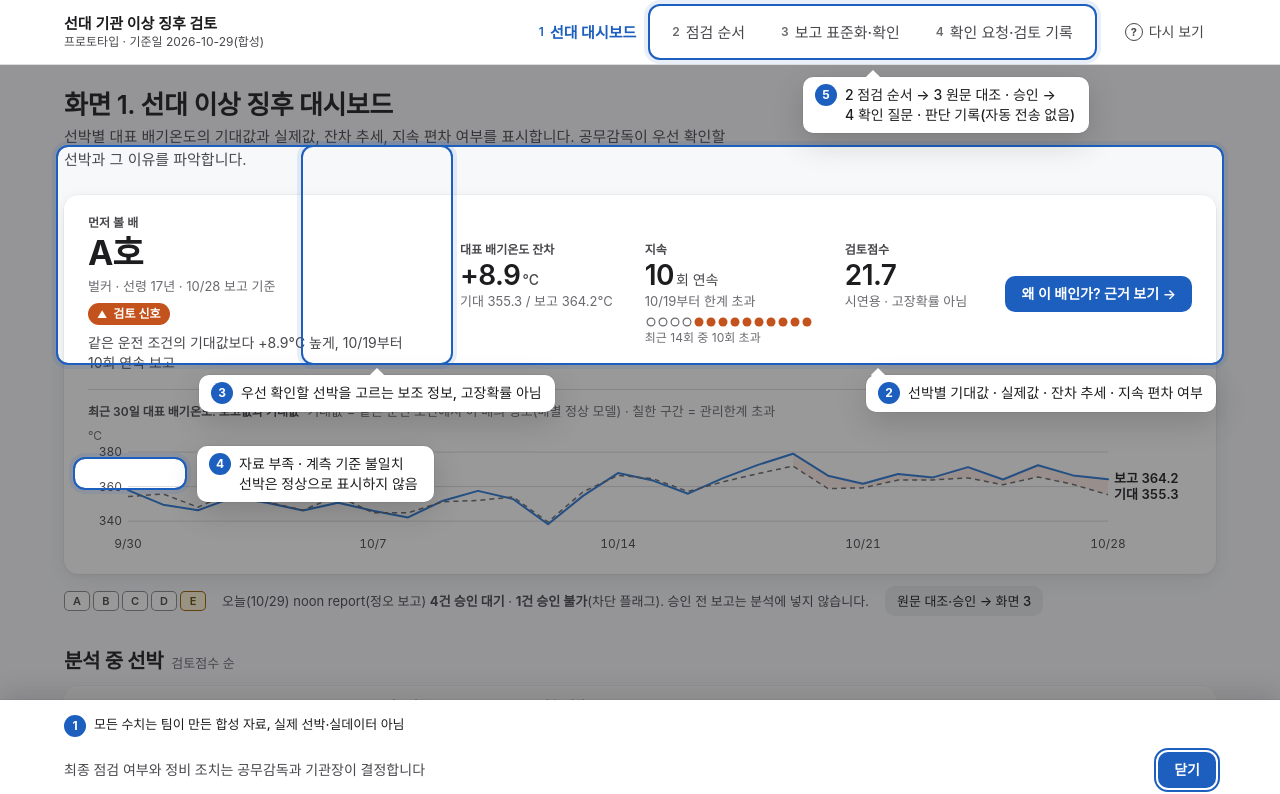
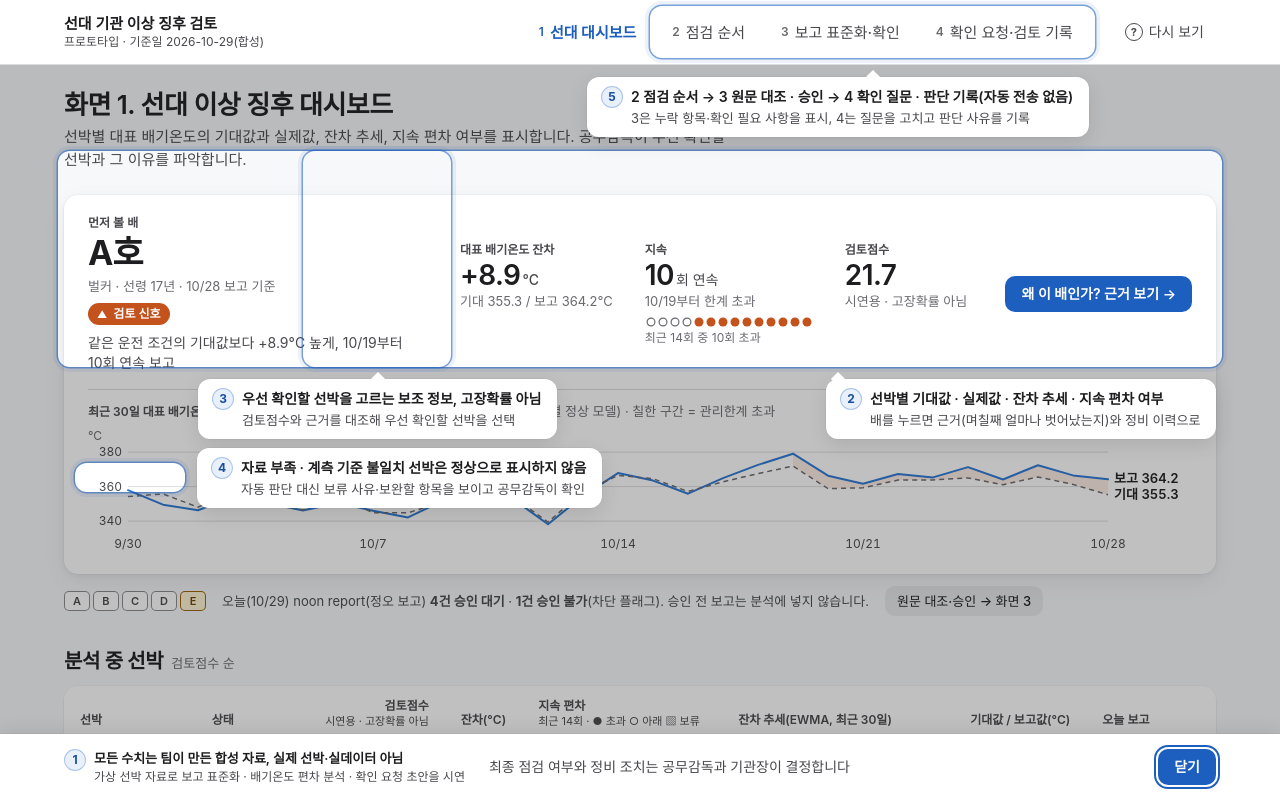
Before and after one commit to jee-hub3/noon-report-review-proto, a plain HTML site: page index.html in a window 1280 px wide. Shown: the top 794 px of the page. Drawn offline with Linux system fonts and the light colour scheme.

Commit message:
화면 안내: 말풍선마다 할 수 있는 일 한 줄, 덜 쨍한 모양 (실데이터 아님, 팀 생성 합성 자료)
분석 결과·시험 수치는 바뀌지 않음.

Co-Authored-By: Claude Opus 5.5 <noreply@anthropic.com>

```diff
--- a/style.css
+++ b/style.css
@@ -512,25 +512,31 @@ dialog.dlg .row { justify-content: flex-end; }
 .cm-on .top::after {
   content: ""; position: absolute; top: 0; bottom: -1px; left: 100%; width: var(--cm-sbw, 0px); background: var(--surface);
 }
-/* 위치는 계산값 그대로(전환 효과 없음, 움직임 줄이기 설정의 전역 전환 규칙도 받지 않음) */
+/* 위치는 계산값 그대로(위치 전환 효과 없음, 움직임 줄이기 설정의 전역 전환 규칙도 받지 않음). 나타날 때만 0.2초 옅게 밝아짐 */
+@keyframes cm-in { from { opacity: 0; } }
+.cm-dim, .cm-root, .cm-ring.cm-head { animation: cm-in .2s ease-out both; }
+@media (prefers-reduced-motion: reduce) { .cm-dim, .cm-root, .cm-ring.cm-head { animation: none; } }
 .cm-dim, .cm-block, .cm-ring, .cm-clip, .cm-item, .cm-pin, .cm-sheet { transition: none; }
 .cm-dim { position: fixed; inset: 0; z-index: 9; width: 100%; height: 100%; pointer-events: none; }
-.cm-shade { fill: rgba(29, 29, 31, .45); }
+.cm-shade { fill: rgba(29, 29, 31, .28); }  /* 옅게: 대상이 아닌 곳도 읽힐 만큼 */
 .cm-block { position: fixed; inset: 0; z-index: 11; touch-action: pinch-zoom; }
-.cm-ring { position: absolute; border-radius: var(--r-md); box-shadow: 0 0 0 2px var(--accent), 0 0 0 6px var(--fill-selected); pointer-events: none; }
+.cm-ring { position: absolute; border-radius: 12px; box-shadow: 0 0 0 1.5px rgba(29, 95, 191, .55), 0 0 0 5px rgba(29, 95, 191, .08); pointer-events: none; }
 .cm-ring.cm-head { position: fixed; z-index: 12; }
 .cm-ring[hidden], .cm-pin[hidden] { display: none; }
 .cm-root { position: fixed; inset: 0; z-index: 13; pointer-events: none; }
 .cm-clip { position: absolute; left: 0; right: 0; overflow: hidden; }
 .cm-list { margin: 0; padding: 0; list-style: none; }
-/* 말풍선: 흰 바탕 한 장, 번호 원 + 한 줄 문구(좁으면 줄바꿈). 꼬리는 대상 쪽 가장자리에서 대상을 가리킴(--ax·--ay) */
+/* 말풍선: 흰 바탕 한 장, 번호 원 + 문구(굵게) + 둘째 줄(할 수 있는 일, 회색). 꼬리는 대상 쪽 가장자리에서 대상을 가리킴(--ax·--ay) */
 .cm-item {
   position: absolute; left: 0; top: 0; display: flex; align-items: flex-start; gap: var(--sp-2);
-  width: max-content; max-width: min(360px, calc(50vw - 32px)); padding: var(--sp-2) var(--sp-3);
-  background: var(--surface); color: var(--text); border-radius: var(--r-md); box-shadow: var(--shadow-pop);
-  font: 500 var(--fs-callout)/var(--lh-callout) var(--font-sans);
+  width: max-content; max-width: min(440px, calc(50vw - 32px)); padding: 10px 14px;
+  background: var(--surface); color: var(--text); border-radius: 12px;
+  box-shadow: 0 0 0 .5px rgba(0, 0, 0, .06), 0 6px 20px rgba(0, 0, 0, .10);
+  font: 600 var(--fs-callout)/var(--lh-callout) var(--font-sans);
 }
-.cm-item[data-i="4"] { max-width: min(440px, calc(50vw - 32px)); }
+.cm-body { display: flex; flex-direction: column; gap: 2px; min-width: 0; }
+.cm-sub { font: 400 var(--fs-footnote)/var(--lh-footnote) var(--font-sans); color: var(--text-2); }
+.cm-item[data-i="4"] { max-width: min(560px, calc(50vw - 32px)); }
 .cm-item::before { content: ""; position: absolute; width: 10px; height: 10px; background: var(--surface); transform: rotate(45deg); }
 .cm-item[data-side="below"]::before { top: -5px; left: calc(var(--ax) - 5px); }
 .cm-item[data-side="above"]::before { bottom: -5px; left: calc(var(--ax) - 5px); }
@@ -539,18 +545,20 @@ dialog.dlg .row { justify-content: flex-end; }
 .cm-item[data-side="none"]::before { display: none; }
 .cm-no, .cm-pin {
   display: inline-grid; place-items: center; flex: none; width: 22px; height: 22px; border-radius: 50%;
-  background: var(--accent); color: var(--on-accent); font: 700 var(--fs-caption)/1 var(--font-sans);
+  background: #e8f0fb; color: var(--accent-strong); box-shadow: inset 0 0 0 1px rgba(29, 95, 191, .30);
+  font: 700 var(--fs-caption)/1 var(--font-sans);
 }
 .cm-item .cm-no { margin-top: -1px; }
-.cm-pin { position: absolute; left: 0; top: 0; box-shadow: 0 0 0 2px var(--surface); }
+.cm-pin { position: absolute; left: 0; top: 0; box-shadow: inset 0 0 0 1px rgba(29, 95, 191, .35), 0 0 0 2px var(--surface), 0 2px 6px rgba(0, 0, 0, .12); }
 /* 바닥 줄: 최종 결정 문장 + [닫기]. 좁은 폭에서는 그 위에 번호 문구 목록 */
 .cm-sheet {
   position: absolute; left: 0; right: 0; bottom: 0; max-height: 70vh; overflow-y: auto; pointer-events: auto;
-  background: var(--surface); box-shadow: 0 0 0 .5px rgba(0, 0, 0, .10), 0 -8px 24px rgba(0, 0, 0, .12);
+  background: var(--surface); box-shadow: 0 0 0 .5px rgba(0, 0, 0, .08), 0 -4px 16px rgba(0, 0, 0, .08);
 }
 .cm-sheet-in { max-width: var(--page-max); margin: 0 auto; padding: var(--sp-3) var(--gutter); }
 .cm-legend { display: none; margin: 0 0 var(--sp-3); padding: 0; list-style: none; }
-.cm-legend li { display: flex; align-items: flex-start; gap: var(--sp-2); padding: 3px 0; font: 500 var(--fs-footnote)/var(--lh-footnote) var(--font-sans); }
+.cm-legend li { display: flex; align-items: flex-start; gap: var(--sp-2); padding: 3px 0; font: 600 var(--fs-footnote)/var(--lh-footnote) var(--font-sans); }
+.cm-legend .cm-sub { font: 400 var(--fs-caption)/var(--lh-caption) var(--font-sans); }
 /* 바닥 판이 길어져 스크롤되어도(확대·가로 휴대폰) [닫기]는 판 아래에 붙어 보임. 홈 표시줄 자리만큼 띄움 */
 .cm-foot {
   position: sticky; bottom: 0; display: flex; align-items: center; gap: var(--sp-3);
@@ -564,6 +572,12 @@ dialog.dlg .row { justify-content: flex-end; }
 .cm-wide .cm-pin { display: none; }
 /* 넓은 폭에서 대상이 바닥 판 위에 들어오지 않는 말풍선(① 합성 선박 줄)은 그 문구만 바닥 판 목록으로 */
 .cm-wide.cm-some .cm-legend { display: block; }
+/* 넓은 창에서는 그 목록 한 줄을 바닥 문장 옆에 두어 바닥 판이 높아지지 않게(낮은 노트북 창에도 말풍선 넷이 들어가도록) */
+@media (min-width: 1000px) {
+  .cm-wide.cm-some .cm-sheet-in { display: flex; align-items: center; gap: var(--sp-6); }
+  .cm-wide.cm-some .cm-legend { flex: 0 1 auto; max-width: 520px; margin: 0; }
+  .cm-wide.cm-some .cm-foot { flex: 1 1 auto; }
+}
 .cm-item[hidden], .cm-legend li[hidden] { display: none; }
 
 /* ------------------------------------------------------------ footer */
--- a/tour.js
+++ b/tour.js
@@ -24,14 +24,20 @@
       return { left: left, top: t.top, right: t.right, bottom: t.bottom, width: t.right - left, height: t.height }; } };
   }
   // at: 가리킬 요소(여러 개면 묶은 상자), head: 헤더 안의 대상(말풍선·번호는 헤더 바로 아래 줄에 둠)
+  // text: 명세 표의 한 줄, sub: 둘째 줄(할 수 있는 일, 10/30 팀 결정. 기획서 2.3·2.4 문장을 줄인 것)
   var MARKS = [
     // 합성 자료 표기: 상단 띠는 10/30 팀 결정으로 없애고 바닥글로 옮겼으므로 화면 1 본문의 합성 선박 줄을 가리킴
-    { at: function () { return synthLine(); }, text: '모든 수치는 팀이 만든 합성 자료, 실제 선박·실데이터 아님' },
-    { at: function () { return q('#app .table-wrap'); }, text: '선박별 기대값 · 실제값 · 잔차 추세 · 지속 편차 여부' },
-    { at: function () { return qa('#app table.fleet tr > :nth-child(3)'); }, text: '우선 확인할 선박을 고르는 보조 정보, 고장확률 아님' },
+    { at: function () { return synthLine(); }, text: '모든 수치는 팀이 만든 합성 자료, 실제 선박·실데이터 아님',
+      sub: '가상 선박 자료로 보고 표준화 · 배기온도 편차 분석 · 확인 요청 초안을 시연' },
+    { at: function () { return q('#app .table-wrap'); }, text: '선박별 기대값 · 실제값 · 잔차 추세 · 지속 편차 여부',
+      sub: '배를 누르면 근거(며칠째 얼마나 벗어났는지)와 정비 이력으로' },
+    { at: function () { return qa('#app table.fleet tr > :nth-child(3)'); }, text: '우선 확인할 선박을 고르는 보조 정보, 고장확률 아님',
+      sub: '검토점수와 근거를 대조해 우선 확인할 선박을 선택' },
     // 분석 보류 배지: 보류 묶음 머리의 빗금 표시 '▨ 분석 보류 n척'(뒤에 '정상으로 넘기지 않음'이 이어짐. 표 바로 아래라 낮은 창에도 함께 들어감)
-    { at: function () { return holdLabel() || q('#app .badge.b-hold'); }, text: '자료 부족 · 계측 기준 불일치 선박은 정상으로 표시하지 않음' },
-    { head: true, at: function () { return qa('.gnb a[data-tab="review"], .gnb a[data-tab="reports"], .gnb a[data-tab="requests"]'); }, text: '2 점검 순서 → 3 원문 대조 · 승인 → 4 확인 질문 · 판단 기록(자동 전송 없음)' }
+    { at: function () { return holdLabel() || q('#app .badge.b-hold'); }, text: '자료 부족 · 계측 기준 불일치 선박은 정상으로 표시하지 않음',
+      sub: '자동 판단 대신 보류 사유·보완할 항목을 보이고 공무감독이 확인' },
+    { head: true, at: function () { return qa('.gnb a[data-tab="review"], .gnb a[data-tab="reports"], .gnb a[data-tab="requests"]'); }, text: '2 점검 순서 → 3 원문 대조 · 승인 → 4 확인 질문 · 판단 기록(자동 전송 없음)',
+      sub: '3은 누락 항목·확인 필요 사항을 표시, 4는 질문을 고치고 판단 사유를 기록' }
   ];
   var FOOT = '최종 점검 여부와 정비 조치는 공무감독과 기관장이 결정합니다';
   var M = 16, G = 12, GAP = 8, PAD = 6, RING = 6, PIN = 22;
@@ -61,7 +67,10 @@
 
   function build() {
     var u = {}, holder = document.createElement('div');
-    function item(m, i, cls) { return '<li' + cls + '><span class="cm-no" aria-hidden="true">' + (i + 1) + '</span><span class="cm-text">' + glue(m.text) + '</span></li>'; }
+    function item(m, i, cls) {
+      return '<li' + cls + '><span class="cm-no" aria-hidden="true">' + (i + 1) + '</span><span class="cm-body"><span class="cm-text">' + glue(m.text) +
+        '</span><span class="cm-sub">' + glue(m.sub) + '</span></span></li>';
+    }
     // 어둡게 하는 층: 본문 대상 넷(합성 선박 줄·선대 목록·검토점수 칸·보류 표시) 자리만 뚫은 가림막. 헤더(10)보다 아래(9)
     holder.innerHTML = '<svg class="cm-dim" aria-hidden="true" focusable="false"><defs><mask id="cmMask">' +
       '<rect width="100%" height="100%" fill="#fff"></rect>' + '<rect class="cm-hole" rx="10" fill="#000"></rect>'.repeat(BODY.length) +
@@ -118,49 +127,49 @@
     xs.forEach(function (x) { vert.push({ x: x, y: rv.top - PAD - G - s.h, side: 'above' }); });
     return i === 3 || i === 0 ? side.concat(vert) : vert.concat(side);
   }
-  // 겹치지 않는 자리를 고름: 말풍선끼리·본문 대상 테·헤더·바닥 줄과 겹치면 다음 후보. 헤더 대상 ⑤는 후보를 모두 시험하고
-  // 나머지(rest: ③ → ② → 보류 표시 → 합성 선박 줄)는 차례로 놓아, 다 놓이는 첫 조합을 씀. 없으면 null
+  // 겹치지 않는 자리를 고름: 말풍선끼리·본문 대상 테·헤더·바닥 줄과 겹치면 다음 후보. ⑤ → rest(③ → ② → 보류 표시 → 합성 선박 줄) 순서로
+  // 앞 후보부터 놓되, 뒤에서 막히면 앞의 다른 후보로 되돌아가 모든 조합을 시험한다(앞 후보가 먼저라 고르는 결과는 같은 순서). 없으면 null
   function arrange(R, S, A, rest) {
-    var guards = rest.map(function (i) { return grow(R[i], PAD + RING); });
+    var guards = rest.map(function (i) { return grow(R[i], PAD + RING); }), order = [4].concat(rest);
     function box(c, s) { return { left: c.x, top: c.y, right: c.x + s.w, bottom: c.y + s.h }; }
-    function free(b, placed) {
-      return b.left >= A.left && b.top >= A.top && b.right <= A.right && b.bottom <= A.bottom &&
-        !guards.some(function (g) { return hit(b, g); }) && !placed.some(function (p) { return hit(grow(b, GAP), p); });
+    var cand = order.map(function (i) {
+      return spots(i, R, S[i], A).map(function (c) { return { side: c.side, box: box(c, S[i]) }; }).filter(function (c) {
+        var b = c.box;
+        return b.left >= A.left && b.top >= A.top && b.right <= A.right && b.bottom <= A.bottom && !guards.some(function (g) { return hit(b, g); });
+      });
+    });
+    var P = [], placed = [];
+    function go(k) {
+      if (k === order.length) return true;
+      for (var j = 0; j < cand[k].length; j++) {
+        var c = cand[k][j];
+        if (placed.some(function (p) { return hit(grow(c.box, GAP), p); })) continue;
+        placed.push(c.box); P[order[k]] = c;
+        if (go(k + 1)) return true;
+        placed.pop();
+      }
+      delete P[order[k]];
+      return false;
     }
-    var c5 = spots(4, R, S[4], A);
-    for (var a = 0; a < c5.length; a++) {
-      var b5 = box(c5[a], S[4]); if (!free(b5, [])) continue;
-      var P = [], placed = [b5], ok = true;
-      P[4] = { side: c5[a].side, box: b5 };
-      rest.forEach(function (i) {
-        if (!ok) return;
-        var c = spots(i, R, S[i], A), got = null;
-        for (var j = 0; j < c.length && !got; j++) { var b = box(c[j], S[i]); if (free(b, placed)) got = { side: c[j].side, box: b }; }
-        if (got) { P[i] = got; placed.push(got.box); } else ok = false;
-      });
-      if (ok) return P;
+    return go(0) ? P : null;
+  }
+  // 말풍선 폭: 두 줄(문구·둘째 줄)이 각각 한 줄에 들어가면 그 폭, 넘치면 최대 폭일 때와 높이가 같은 가장 좁은 폭(줄 길이가 고르게)
+  function fit(li, max) {
+    li.style.left = '0px'; li.style.top = '0px'; li.style.maxWidth = 'none'; li.style.width = ''; li.style.whiteSpace = 'nowrap';
+    var one = Math.ceil(li.getBoundingClientRect().width) + 1, w = Math.min(one, max);
+    li.style.whiteSpace = ''; li.style.width = w + 'px';
+    if (one > max) {
+      var h = li.offsetHeight;
+      for (; w - 8 >= 160; w -= 8) { li.style.width = (w - 8) + 'px'; if (li.offsetHeight > h) break; }
+      li.style.width = w + 'px';
     }
-    return null;
-  }
-  // 말풍선 폭: 한 줄에 들어가면 한 줄 그대로, 넘치면 줄 수를 정해 두고 줄 길이가 고르게 되는 가장 좁은 폭(끝줄에 낱말 하나만 남지 않게)
-  function fit(li, max) {
-    var cs = window.getComputedStyle(li), text = li.querySelector('.cm-text');
-    li.style.left = '0px'; li.style.top = '0px'; li.style.maxWidth = 'none'; li.style.width = ''; li.style.whiteSpace = 'nowrap';
-    var one = Math.ceil(li.getBoundingClientRect().width) + 1, side = one - Math.floor(text.getBoundingClientRect().width), w = Math.min(one, max);
-    li.style.whiteSpace = '';
-    if (one > max) {
-      var n = Math.ceil((one - side) / (max - side));
-      var padV = parseFloat(cs.paddingTop) + parseFloat(cs.paddingBottom), lh = parseFloat(window.getComputedStyle(text).lineHeight) || 20;
-      w = Math.min(max, Math.ceil((one - side) / n) + side);
-      for (li.style.width = w + 'px'; Math.round((li.offsetHeight - padV) / lh) > n && w < max; li.style.width = w + 'px') w = Math.min(max, w + 8);
-    }
-    li.style.width = w + 'px'; li.style.maxWidth = '';
+    li.style.maxWidth = '';
     return { w: li.offsetWidth, h: li.offsetHeight };
   }
   // 넓은 폭: 말풍선 다섯. 합성 선박 줄(보류 묶음 아래)이 바닥 판 위에 들어오지 않는 낮은 창이면 ①만 바닥 판 목록에 두고 넷을 말풍선으로
   function wide(V, head) {
     setMode('wide'); ui.sheet.style.maxHeight = '';
-    var S = ui.items.map(function (li, i) { li.hidden = false; return fit(li, Math.floor(Math.min(i === 4 ? 440 : 360, V.w / 2 - 32))); });
+    var S = ui.items.map(function (li, i) { li.hidden = false; return fit(li, Math.floor(Math.min(i === 4 ? 560 : 440, V.w / 2 - 32))); });
     for (var pass = 0; pass < 2; pass++) {
       setListed(pass ? [0] : []); frame(head);
       var A = { left: M, top: head.bottom + G, right: V.w - M, bottom: V.h - ui.sheet.offsetHeight - GAP };
@@ -298,6 +307,8 @@
     ui.root.hidden = false; shownAt = window.location.href;
     var tw = q('#app .table-wrap'); if (tw && tw.scrollLeft) { ui.tableLeft = tw.scrollLeft; tw.scrollLeft = 0; }  // 옆으로 밀어 둔 표는 처음 칸부터
     layout(); ui.close.focus({ preventScroll: true });
+    // 나타날 때의 옅은 밝아짐(CSS)은 그림 틀이 멈춘 곳(숨은 탭 등)에서 멈춘 채 투명하게 남을 수 있으므로, 잠시 뒤 끝난 상태로 고정
+    var u = ui; window.setTimeout(function () { u.parts.forEach(function (e) { e.style.animation = 'none'; }); }, 400);
   }
   function start(fromButton) {
     if (ui) return;
@@ -351,7 +362,7 @@
   window.addEventListener('resize', schedule); window.addEventListener('load', schedule);
   document.addEventListener('keydown', onKey);
   var again = document.getElementById('tour-again'); if (again) again.addEventListener('click', function () { start(true); });
-  window.ProtoTour = { start: start, close: function () { close(); }, texts: MARKS.map(function (m) { return m.text; }), foot: FOOT, mode: function () { return ui ? ui.mode : null; },
+  window.ProtoTour = { start: start, close: function () { close(); }, texts: MARKS.map(function (m) { return m.text; }), subs: MARKS.map(function (m) { return m.sub; }), foot: FOOT, mode: function () { return ui ? ui.mode : null; },
     listed: function () { return ui ? ui.listed.slice() : null; } };
   if (!/(?:^|[?&])tour=off(?:&|$)/.test(window.location.search.slice(1)) && !seen()) {
     // 첫 방문 자동 표시는 화면 1에서. 다른 화면 주소로 들어왔으면 주소를 옮기지 않고, 처음 화면 1을 열 때 띄운다
```
